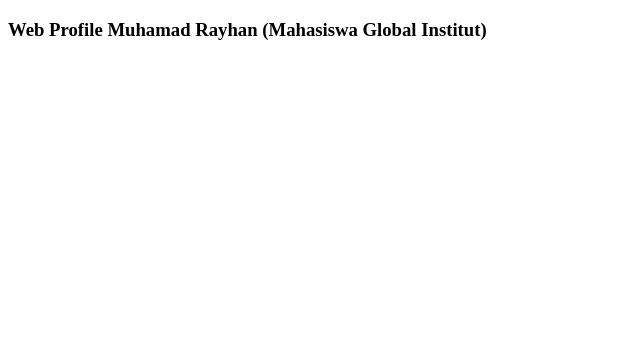
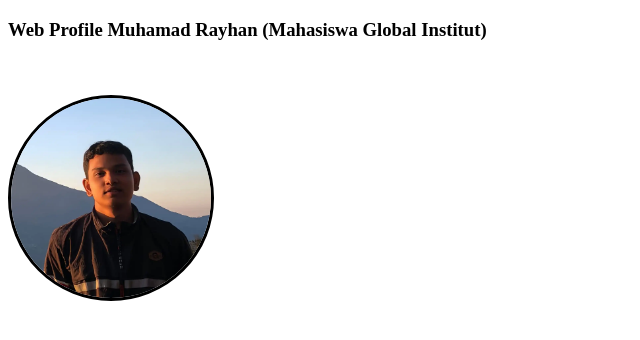
Before and after one commit to rayhan-18/1124160206-UTS, a plain HTML site: page Portfolio.html in a window 1280 px wide. Shown: the whole page, without its empty margins (0-640 px from the left). Drawn offline with Linux system fonts and the light colour scheme.

Commit message:
Foto menjadi lingkaran

```diff
--- a/Portfolio.html
+++ b/Portfolio.html
@@ -8,5 +8,19 @@
 </head>
 <body>
     <h3>Web Profile Muhamad Rayhan (Mahasiswa Global Institut) </h3>
+    <br><br>
+
+    <img src="/image/me.webp" class="profile-me">
+
+    <style>
+        .profile-me{
+            width: 200px;
+            height: 200px;
+            object-fit: cover;
+            border-radius: 50%;
+            border: 3px solid black;
+        }
+    </style>
+
 </body>
 </html>
```
Also changed, not shown: image/me.webp (added).
